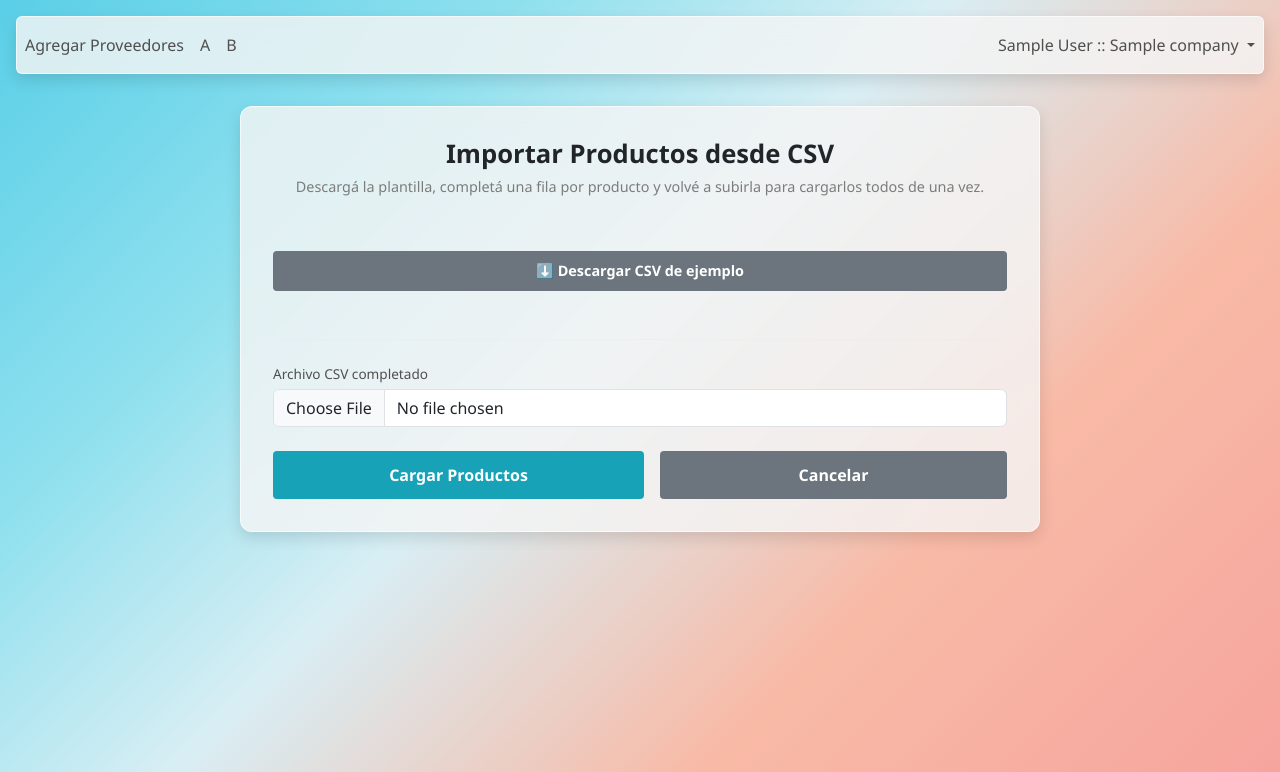
After one commit to d75324/stockv, a Django app: page /products/import/ in a window 1280 px wide. The commit adds this page. Shown: the top 772 px of the page. Run offline with Django 5.2, Linux system fonts and the light colour scheme; a user stored in the database is signed in; tables that the repository leaves empty hold one stand-in row (values such as "Sample post").

Commit message:
carga masiva de productos via CSV

```diff
--- a/stockv/urls.py
+++ b/stockv/urls.py
@@ -1,5 +1,5 @@
 from django.urls import path
-from .views import HomeView, LoginForm, DashboardView, RegisterView, CustomLoginView, CustomLogoutView, CompanyRegistrationView, ProductCreateView, ProviderCreateView, ProductRestockView
+from .views import HomeView, LoginForm, DashboardView, RegisterView, CustomLoginView, CustomLogoutView, CompanyRegistrationView, ProductCreateView, ProviderCreateView, ProductRestockView, ProductCSVImportView, ProductCSVSampleView
 
 urlpatterns = [
     path('', HomeView.as_view(), name='home'),
@@ -11,4 +11,6 @@ urlpatterns = [
     path('products/add/', ProductCreateView.as_view(), name='product_add'),
     path('providers/add/', ProviderCreateView.as_view(), name='provider_add'),
     path('products/<int:pk>/restock/', ProductRestockView.as_view(), name='product_restock'),
+    path('products/import/', ProductCSVImportView.as_view(), name='product_csv_import'),
+    path('products/import/sample/', ProductCSVSampleView.as_view(), name='product_csv_sample'),
 ]
--- a/stockv/views.py
+++ b/stockv/views.py
@@ -1,17 +1,39 @@
 from .forms import UserRegistrationForm, UserLoginForm, CompanyRegistrationForm, ProductForm, ProviderForm, ProductRestockForm
-from .models import Product, WarehouseTransfer, Company, User, Warehouse, Membership, WarehouseStock, UnitOfMeasure, StockMovement, Provider
+from .models import Product, WarehouseTransfer, Company, User, Warehouse, Membership, WarehouseStock, UnitOfMeasure, StockMovement, Provider, Brand
 from django.contrib.auth import get_user_model, login
 from django.contrib.auth.mixins import LoginRequiredMixin
 from django.contrib.auth.views import LoginView, LogoutView
+from django.db import transaction
+from django.http import HttpResponse
+from django.views import View
 from django.views.generic import TemplateView, CreateView, FormView
 from django.views.generic.edit import CreateView
 from django.shortcuts import render, get_object_or_404, redirect
 from django.urls import reverse_lazy
 from django.utils import timezone
-# from django.views.generic import CreateView
 from django.contrib.auth.mixins import LoginRequiredMixin
+import csv
+import io
+from decimal import Decimal, InvalidOperation
+User = get_user_model()
 
-User = get_user_model()
+# ================== ENCABEZADO DEL CSV ================== #
+# Se usan tanto para generar la plantilla 'ejemplo' como para leer el archivo que sube el usuario #
+
+PRODUCT_CSV_HEADERS = [
+    'Categoría (Opcional)',
+    'SKU / Código Interno',
+    'Código de Barras / EAN (Opcional)',
+    'Marca (Opcional)',
+    'Proveedor (Opcional)',
+    'Unidad de Medida (UN por default)',
+    'Precio de Costo',
+    'Stock Inicial',
+    'Precio Ventas',
+    'Nivel Mínimo de Stock',
+    'Descripción (opcional)',
+]
+
 
 class HomeView(TemplateView):
     # get_template_names() es un método que viene en TemplateView, lo sobre-escribimos para cambiar el template que va a usar la vista.
@@ -321,3 +343,182 @@ class ProductRestockView(LoginRequiredMixin, FormView):
         provider.save(update_fields=['last_purchase'])
 
         return super().form_valid(form)
+
+
+class ProductCSVSampleView(LoginRequiredMixin, View):
+    """
+    Descarga un CSV vacío (solo con los encabezados) para que el usuario
+    lo complete offline y lo vuelva a subir en ProductCSVImportView.
+    """
+    def get(self, request, *args, **kwargs):
+        response = HttpResponse(content_type='text/csv; charset=utf-8')
+        response['Content-Disposition'] = 'attachment; filename="stockv_productos_sample.csv"'
+        # BOM para que Excel abra los acentos correctamente
+        response.write('﻿')
+        writer = csv.writer(response)
+        writer.writerow(PRODUCT_CSV_HEADERS)
+        return response
+
+
+class ProductCSVImportView(LoginRequiredMixin, TemplateView):
+    """
+    Carga masiva de productos a partir del CSV completado por el usuario.
+    Cada fila se procesa de forma independiente: si una fila tiene un error,
+    se informa y se sigue con las siguientes en vez de abortar todo el archivo.
+    """
+    template_name = 'inventory/product_csv_import.html'
+
+    def get_company(self):
+        user = self.request.user
+        company = Company.objects.filter(owner=user).first()
+        if not company:
+            membership = user.memberships.filter(is_active=True).first()
+            if membership:
+                company = membership.company
+        return company
+
+    def get_context_data(self, **kwargs):
+        context = super().get_context_data(**kwargs)
+        context['company'] = self.get_company()
+        return context
+
+    def post(self, request, *args, **kwargs):
+        context = self.get_context_data()
+        company = context['company']
+
+        csv_file = request.FILES.get('csv_file')
+        if not csv_file:
+            context['results'] = {'created': 0, 'errors': [{'row': '-', 'message': 'No se seleccionó ningún archivo.'}]}
+            return self.render_to_response(context)
+
+        if not csv_file.name.lower().endswith('.csv'):
+            context['results'] = {'created': 0, 'errors': [{'row': '-', 'message': 'El archivo debe tener extensión .csv'}]}
+            return self.render_to_response(context)
+
+        try:
+            raw = csv_file.read()
+            try:
+                decoded = raw.decode('utf-8-sig')
+            except UnicodeDecodeError:
+                decoded = raw.decode('latin-1')
+        except Exception:
+            context['results'] = {'created': 0, 'errors': [{'row': '-', 'message': 'No se pudo leer el archivo.'}]}
+            return self.render_to_response(context)
+
+        # Excel en español suele exportar CSV separado por ";" en vez de ",".
+        try:
+            dialect = csv.Sniffer().sniff(decoded[:2048], delimiters=',;')
+        except csv.Error:
+            dialect = csv.excel
+
+        reader = csv.DictReader(io.StringIO(decoded), dialect=dialect)
+        reader.fieldnames = [(h or '').strip() for h in reader.fieldnames or []]
+
+        context['results'] = self._import_rows(reader, company, request.user)
+        return self.render_to_response(context)
+
+    def _import_rows(self, reader, company, user):
+        created = 0
+        errors = []
+
+        default_warehouse = Warehouse.objects.filter(company=company).first()
+        uom_default, _ = UnitOfMeasure.objects.get_or_create(
+            company=company, name="Unidades", defaults={'abbreviation': 'UN'}
+        )
+
+        for line_number, row in enumerate(reader, start=2):  # la fila 1 es el encabezado
+            if not any((value or '').strip() for value in row.values()):
+                continue  # fila vacía (común al final de un export de Excel)
+
+            def get(column):
+                return (row.get(column) or '').strip()
+
+            sku = get('SKU / Código Interno')
+            if not sku:
+                errors.append({'row': line_number, 'message': 'Falta el SKU / Código Interno.'})
+                continue
+
+            if Product.objects.filter(company=company, sku=sku).exists():
+                errors.append({'row': line_number, 'message': f'Ya existe un producto con SKU "{sku}" en esta compañía.'})
+                continue
+
+            try:
+                cost_price = Decimal(get('Precio de Costo').replace(',', '.') or '0')
+                sale_price = Decimal(get('Precio Ventas').replace(',', '.') or '0')
+            except InvalidOperation:
+                errors.append({'row': line_number, 'message': 'Precio de Costo o Precio Ventas inválido.'})
+                continue
+
+            try:
+                min_stock_level = int(get('Nivel Mínimo de Stock') or 0)
+            except ValueError:
+                errors.append({'row': line_number, 'message': 'Nivel Mínimo de Stock inválido.'})
+                continue
+
+            try:
+                initial_stock = int(get('Stock Inicial') or 0)
+            except ValueError:
+                errors.append({'row': line_number, 'message': 'Stock Inicial inválido.'})
+                continue
+
+            try:
+                with transaction.atomic():
+                    brand = None
+                    brand_name = get('Marca (Opcional)')
+                    if brand_name:
+                        brand, _ = Brand.objects.get_or_create(company=company, name=brand_name)
+
+                    provider = None
+                    provider_name = get('Proveedor (Opcional)')
+                    if provider_name:
+                        provider, _ = Provider.objects.get_or_create(company=company, name=provider_name)
+
+                    uom_name = get('Unidad de Medida (UN por default)')
+                    if uom_name:
+                        uom = (
+                            UnitOfMeasure.objects.filter(company=company, abbreviation__iexact=uom_name).first()
+                            or UnitOfMeasure.objects.filter(company=company, name__iexact=uom_name).first()
+                        )
+                        if not uom:
+                            uom = UnitOfMeasure.objects.create(
+                                company=company, name=uom_name, abbreviation=uom_name.upper()[:10]
+                            )
+                    else:
+                        uom = uom_default
+
+                    product = Product.objects.create(
+                        company=company,
+                        name=get('Categoría (Opcional)') or sku,
+                        sku=sku,
+                        barcode=get('Código de Barras / EAN (Opcional)') or None,
+                        brand=brand,
+                        provider=provider,
+                        uom=uom,
+                        cost_price=cost_price,
+                        sale_price=sale_price,
+                        min_stock_level=min_stock_level,
+                        description=get('Descripción opcional') or None,
+                    )
+
+                    if default_warehouse and initial_stock > 0:
+                        WarehouseStock.objects.get_or_create(
+                            product=product,
+                            warehouse=default_warehouse,
+                            defaults={'quantity': initial_stock}
+                        )
+                        StockMovement.objects.create(
+                            company=company,
+                            product=product,
+                            warehouse=default_warehouse,
+                            movement_type='in',
+                            quantity=initial_stock,
+                            user=user,
+                            reason='Importación CSV - Stock inicial',
+                        )
+            except Exception as exc:
+                errors.append({'row': line_number, 'message': f'No se pudo crear el producto ({exc}).'})
+                continue
+
+            created += 1
+
+        return {'created': created, 'errors': errors}
--- a/templates/dashboard/index.html
+++ b/templates/dashboard/index.html
@@ -23,11 +23,13 @@
                     + Carga Individual
                 </button>
             </a>
-            <a href="#" style="text-decoration: none;">
+
+            <a href="{% url 'product_csv_import' %}" style="text-decoration: none;">
                 <button style="padding: 0.5rem 1rem; font-size: 0.9rem; background-color: #17a2b8; color: white; border: none; border-radius: 4px; cursor: pointer;">
                     📥 Importar CSV
                 </button>
             </a>
+
         </div>
     </div>
 
--- /dev/null
+++ b/templates/inventory/product_csv_import.html
@@ -0,0 +1,58 @@
+{% extends 'base.html' %}
+
+{% block content %}
+
+<div class="card" style="max-width: 800px; margin: 2rem auto; padding: 2rem;">
+    <h2>Importar Productos desde CSV</h2>
+    <p>Descargá la plantilla, completá una fila por producto y volvé a subirla para cargarlos todos de una vez.</p>
+
+    <div style="margin: 1.5rem 0;">
+        <a href="{% url 'product_csv_sample' %}" style="text-decoration: none;">
+            <button type="button" style="padding: 0.6rem 1.2rem; font-size: 0.9rem; background-color: #6c757d; color: white; border: none; border-radius: 4px; cursor: pointer;">
+                ⬇️ Descargar CSV de ejemplo
+            </button>
+        </a>
+    </div>
+
+    <hr style="margin: 1.5rem 0; border: none; border-top: 1px solid #e2e8f0;">
+
+    <form method="POST" enctype="multipart/form-data">
+        {% csrf_token %}
+
+        <div style="margin-bottom: 1.2rem; text-align: left;">
+            <label style="display: block; font-size: 0.85rem; font-weight: 500; margin-bottom: 0.3rem; color: var(--text);">
+                Archivo CSV completado
+            </label>
+            <input type="file" name="csv_file" accept=".csv" class="form-control" required>
+        </div>
+
+        <div style="display: flex; gap: 1rem; margin-top: 1.5rem;">
+            <button type="submit" style="flex: 1; padding: 0.75rem; background-color: #17a2b8; color: white; border: none; border-radius: 4px; cursor: pointer;">Cargar Productos</button>
+            <a href="{% url 'dashboard' %}" style="flex: 1; text-decoration: none;">
+                <button type="button" style="width: 100%; padding: 0.75rem; background-color: #6c757d; color: white; border: none; border-radius: 4px; cursor: pointer;">Cancelar</button>
+            </a>
+        </div>
+    </form>
+
+    {% if results %}
+        <hr style="margin: 1.5rem 0; border: none; border-top: 1px solid #e2e8f0;">
+
+        <div>
+            <p style="font-weight: 600; color: #28a745;">
+                ✅ {{ results.created }} producto{{ results.created|pluralize }} cargado{{ results.created|pluralize }} correctamente.
+            </p>
+
+            {% if results.errors %}
+                <p style="font-weight: 600; color: #dc2626; margin-top: 1rem;">
+                    ⚠️ {{ results.errors|length }} fila{{ results.errors|pluralize }} con problemas (no se cargaron):
+                </p>
+                <ul style="font-size: 0.85rem; color: #dc2626; padding-left: 1.2rem;">
+                    {% for error in results.errors %}
+                        <li>Fila {{ error.row }}: {{ error.message }}</li>
+                    {% endfor %}
+                </ul>
+            {% endif %}
+        </div>
+    {% endif %}
+</div>
+{% endblock %}
```
